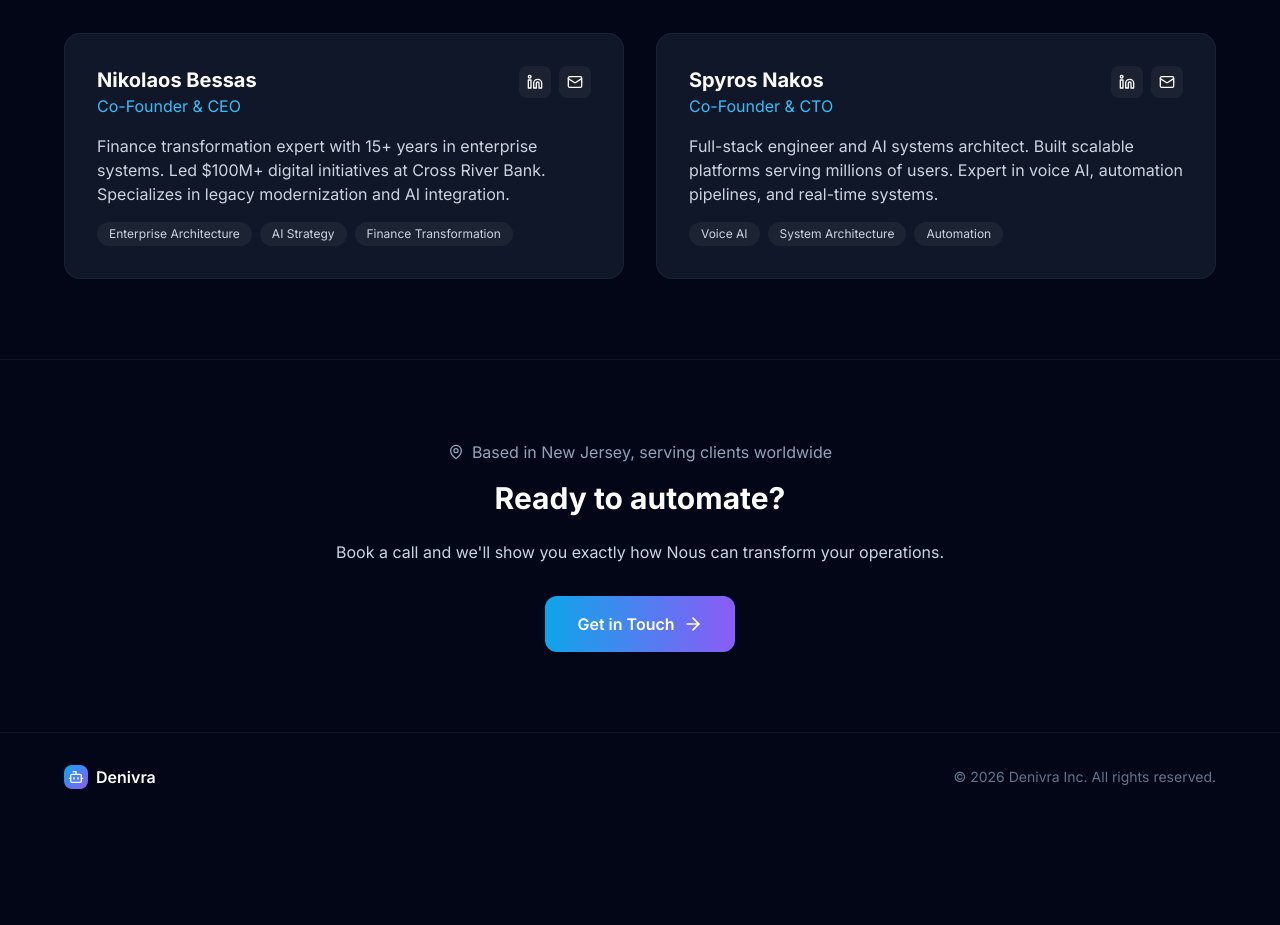
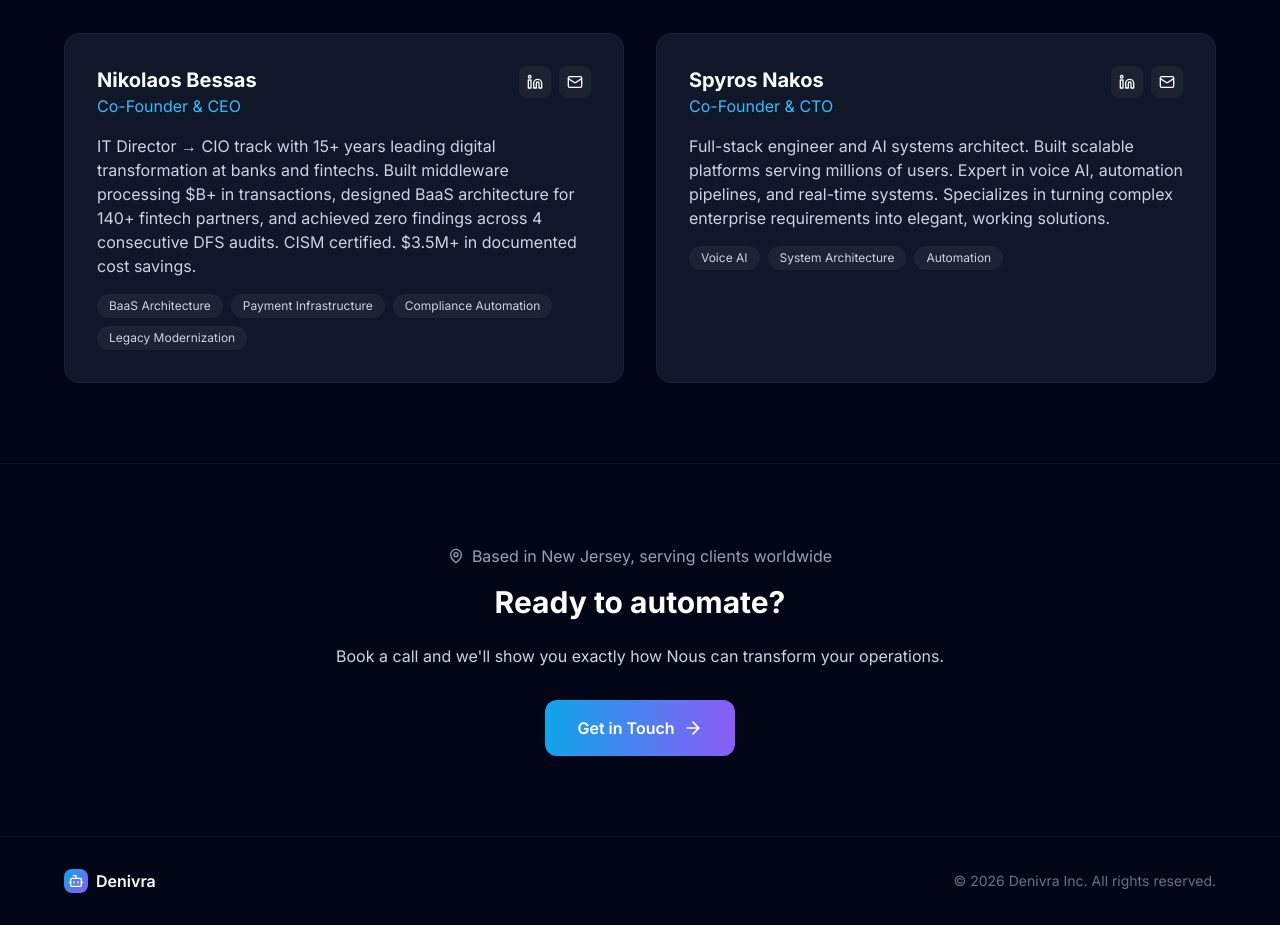
Before and after one commit to denivra/denivra-website, a React (Vite) app: page /about in a window 1280 px wide. Shown: the part 1620-2545 px from the top of the page. Before the commit the page ends 2441 px from the top, so only its background shows below. Built offline with nearby package versions, Linux system fonts and the light colour scheme.

Commit message:
Add enterprise dropdown in nav, update About page credentials

```diff
--- a/src/App.tsx
+++ b/src/App.tsx
@@ -109,7 +109,33 @@ function App() {
                 </div>
               </div>
 
-              <a href="/solutions/enterprise" className="text-dark-300 hover:text-white transition-colors font-medium">Enterprise</a>
+              <div className="relative group">
+                <a href="/solutions/enterprise" className="text-dark-300 hover:text-white transition-colors flex items-center space-x-1 font-medium">
+                  <span>Enterprise</span>
+                  <ChevronRight className="w-4 h-4 rotate-90" />
+                </a>
+                <div className="absolute top-full left-0 mt-2 w-64 bg-dark-900 border border-white/10 rounded-xl opacity-0 invisible group-hover:opacity-100 group-hover:visible transition-all shadow-xl">
+                  <a href="/enterprise/baas-architecture" className="block px-4 py-3 text-sm text-dark-300 hover:text-white hover:bg-white/5 rounded-t-xl">
+                    <div className="font-medium text-white">🏗️ BaaS Architecture</div>
+                    <div className="text-xs text-dark-400">Partner ecosystems, FBO structures</div>
+                  </a>
+                  <a href="/enterprise/payment-infrastructure" className="block px-4 py-3 text-sm text-dark-300 hover:text-white hover:bg-white/5">
+                    <div className="font-medium text-white">💳 Payment Infrastructure</div>
+                    <div className="text-xs text-dark-400">Multi-rail orchestration</div>
+                  </a>
+                  <a href="/enterprise/compliance-automation" className="block px-4 py-3 text-sm text-dark-300 hover:text-white hover:bg-white/5">
+                    <div className="font-medium text-white">⚖️ Compliance Automation</div>
+                    <div className="text-xs text-dark-400">AML/BSA, zero audit findings</div>
+                  </a>
+                  <a href="/enterprise/legacy-modernization" className="block px-4 py-3 text-sm text-dark-300 hover:text-white hover:bg-white/5">
+                    <div className="font-medium text-white">🔄 Legacy Modernization</div>
+                    <div className="text-xs text-dark-400">AI-assisted code analysis</div>
+                  </a>
+                  <a href="/solutions/enterprise" className="block px-4 py-3 text-sm text-primary-400 hover:text-primary-300 hover:bg-white/5 rounded-b-xl border-t border-white/5">
+                    View All Services →
+                  </a>
+                </div>
+              </div>
               <a href="/pricing" className="text-dark-300 hover:text-white transition-colors">Pricing</a>
               <a href="/case-studies" className="text-dark-300 hover:text-white transition-colors">Case Studies</a>
               <a href="/contact" className="btn-primary text-sm">Book Demo</a>
--- a/src/pages/AboutPage.tsx
+++ b/src/pages/AboutPage.tsx
@@ -9,18 +9,20 @@ const team = [
   {
     name: 'Nikolaos Bessas',
     role: 'Co-Founder & CEO',
-    bio: 'Finance transformation expert with 15+ years in enterprise systems. Led $100M+ digital initiatives at Cross River Bank. Specializes in legacy modernization and AI integration.',
+    bio: 'IT Director → CIO track with 15+ years leading digital transformation at banks and fintechs. Built middleware processing $B+ in transactions, designed BaaS architecture for 140+ fintech partners, and achieved zero findings across 4 consecutive DFS audits. CISM certified. $3.5M+ in documented cost savings.',
     linkedin: 'https://linkedin.com/in/nikolaosbessas',
-    email: 'niko@denivra.com',
-    expertise: ['Enterprise Architecture', 'AI Strategy', 'Finance Transformation'],
+    email: 'bsa@denivra.com',
+    expertise: ['BaaS Architecture', 'Payment Infrastructure', 'Compliance Automation', 'Legacy Modernization'],
+    credentials: ['CISM Certified', '$3.5M+ Savings', '100% Audit Compliance'],
   },
   {
     name: 'Spyros Nakos',
     role: 'Co-Founder & CTO',
-    bio: 'Full-stack engineer and AI systems architect. Built scalable platforms serving millions of users. Expert in voice AI, automation pipelines, and real-time systems.',
+    bio: 'Full-stack engineer and AI systems architect. Built scalable platforms serving millions of users. Expert in voice AI, automation pipelines, and real-time systems. Specializes in turning complex enterprise requirements into elegant, working solutions.',
     linkedin: 'https://linkedin.com/in/spyrosnakos',
     email: 'spyros@denivra.com',
     expertise: ['Voice AI', 'System Architecture', 'Automation'],
+    credentials: [],
   },
 ]
 
```
